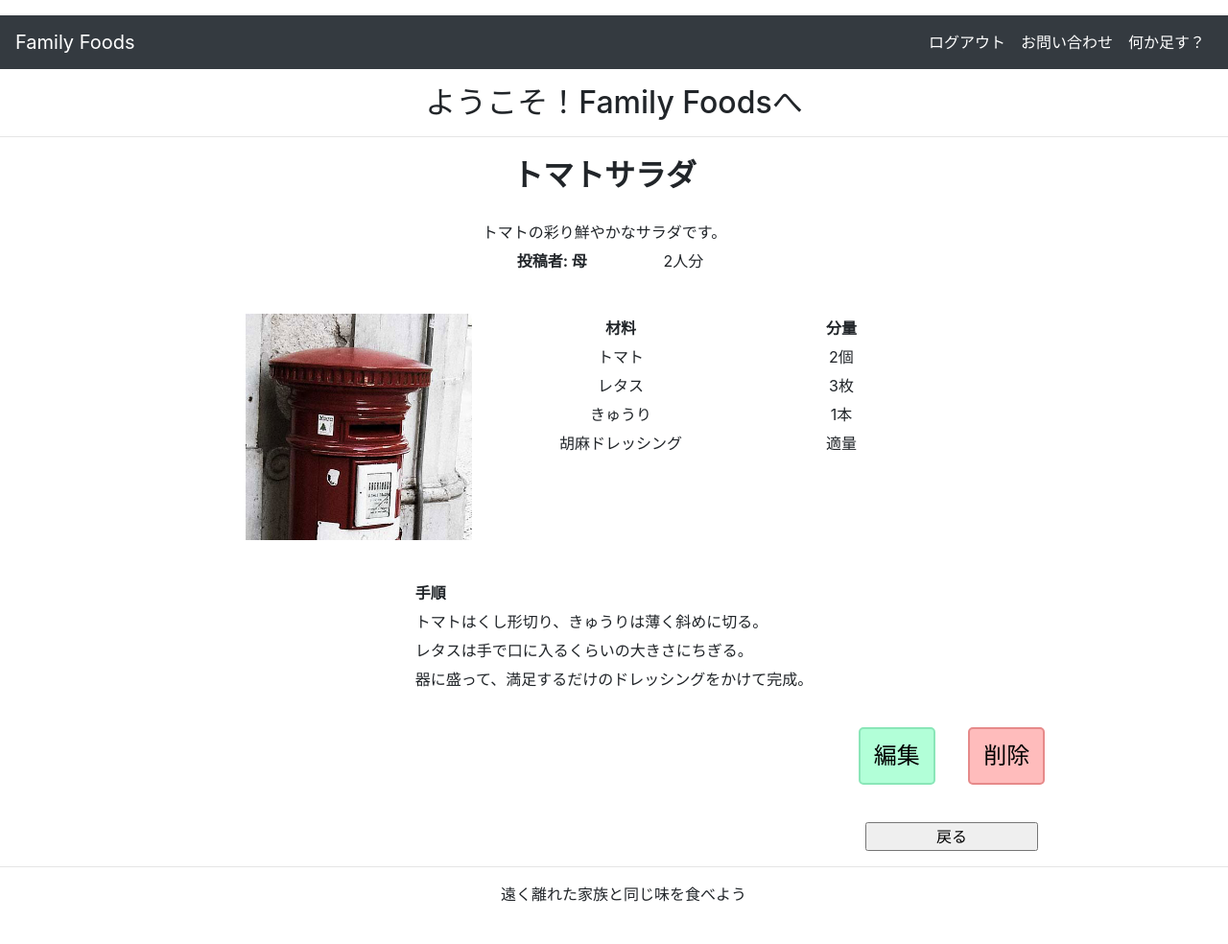
After one commit to FukumaruH/FF, a PHP site: page /FF/recipe/recipe_detail.php in a window 1280 px wide. The commit adds this page. Shown: the whole page at 96% size. Run offline with PHP 8.4, Linux system fonts and the light colour scheme; data that the repository does not hold is empty.

Commit message:
レシピ詳細画面の追加とそれに伴う変更

```diff
--- a/css/shop.css
+++ b/css/shop.css
@@ -243,7 +243,7 @@ table.recipe_material {
 }
 
 /* 投稿ボタン */
-.button_post {
+.button_post, .button_edit, .button_delete {
   display: inline-block;
   text-align: center;
   width: 80px;
@@ -258,3 +258,21 @@ table.recipe_material {
 .wrap2 {
   margin-left: 55%;
 }
+
+/* 編集ボタン */
+.button_edit {
+  margin: 15px;
+}
+
+/* 削除ボタン */
+.button_delete {
+  margin: 15px;
+  background-color: #ffbcbc;
+  border:2px solid #e68a8a;
+}
+
+.recipetitle {
+  padding: 0px 0px 20px 0px;
+  font-size: 32px;
+  /* color: #268053; */
+}
--- /dev/null
+++ b/recipe/recipe_detail.php
@@ -0,0 +1,88 @@
+<?php
+    /*
+    // Productオブジェクトを生成する
+    require_once __DIR__ . '/../classes/product.php';
+    $product = new Product();
+    // 選択された商品を取り出す
+    $item = $product->getItem($ident);
+    */
+    require_once __DIR__ . '/../header.php';
+?>
+<!-- <h2>レシピ詳細</h2><br> -->
+<table class="recipe">
+    <tr>
+    <!-- <th><?= $item['title'] ?></th> -->
+    <th colspan="2" class="recipetitle">トマトサラダ</th>
+    </tr>
+    <tr>
+    <!-- <td><?= $item['comment'] ?></td> -->
+    <td colspan="2">トマトの彩り鮮やかなサラダです。</td>
+    </tr>
+    <tr>
+    <th>投稿者: 母</th><td>2人分<td>
+    <tr>
+</table>
+
+<div class="wrap">
+    <section class="r_left">
+        <img class="detail_img" src="../images/sample1.jpg">
+    </section>
+    <section class="r_right">
+        <table class="recipe recipe_material" id="tableMaterial">
+            <thead>
+                <tr><th>材料</th><th>分量</th></tr>
+            </thead>
+            <tbody>
+                <tr>
+                    <!--
+                    <td><?= $item['material'] ?></td>
+                    <td><?= $item['quantity'] ?></td>
+                    -->
+                    <td class="td_material">トマト</td>
+                    <td class="td_material">2個</td>
+                </tr>
+                <tr>
+                    <td>レタス</td>
+                    <td>3枚</td>
+                </tr>
+                <tr>
+                    <td>きゅうり</td>
+                    <td>1本</td>
+                </tr>
+                <tr>
+                    <td>胡麻ドレッシング</td>
+                    <td>適量</td>
+                </tr>
+            </tbody>
+        </table>
+    </section>
+</div>
+<table class="recipe" id="tableInstruction">
+    <thead>
+        <tr><th class="td_left">手順</th></tr>
+    </thead>
+    <tbody>
+        <tr>
+            <!-- <td><?= $item['instruction'] ?></td> -->
+            <td class="td_left">トマトはくし形切り、きゅうりは薄く斜めに切る。</td>
+        </tr>
+        <tr>
+            <td class="td_left">レタスは手で口に入るくらいの大きさにちぎる。</td>
+        </tr>
+        <tr>
+            <td class="td_left">器に盛って、満足するだけのドレッシングをかけて完成。</td>
+        </tr>
+    </tbody>
+</table>
+<div class="wrap2">
+    <a href="./recipe_edit.php?recipeId=<?= $item['recipeId'] ?>">
+        <input type="button" value="編集" class="button_edit"></a>
+    <a href="./recipe_delete.php?recipeId=<?= $item['recipeId'] ?>">
+        <input type="button" value="削除" class="button_delete"></a>
+    <br><br>
+    <a href="/../home.php"><input type="button" value="戻る" style="width:180px;height:30px"></a>
+</div>
+</form>
+<?php
+    require_once __DIR__ ."/../footer.php";
+?>
```
Also changed, not shown: recipe/recipe_post.php (+5 -2 lines).
